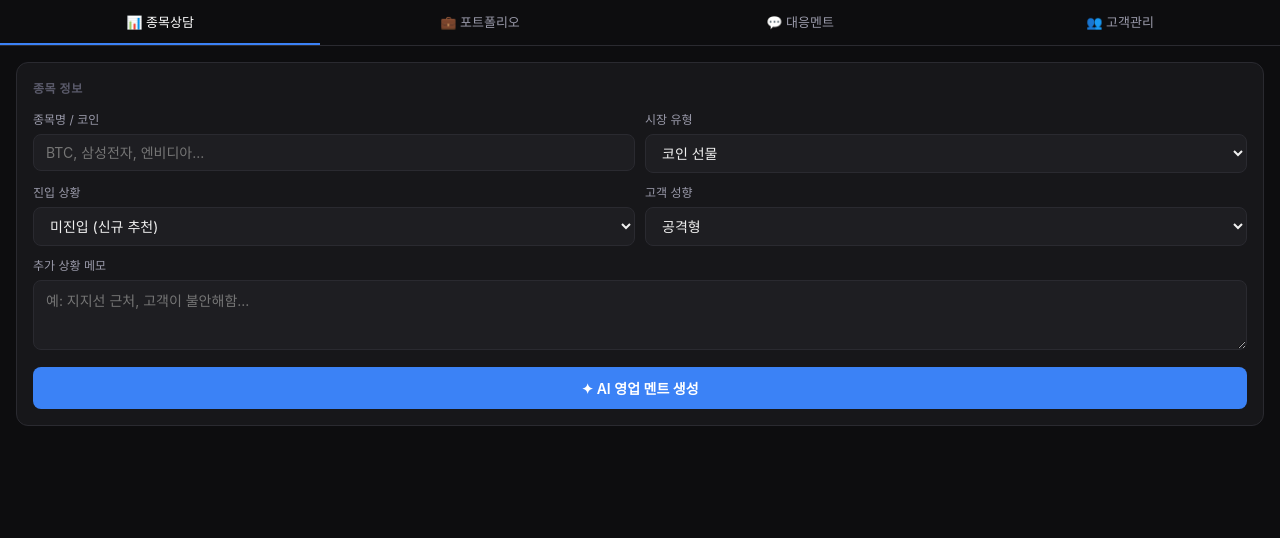
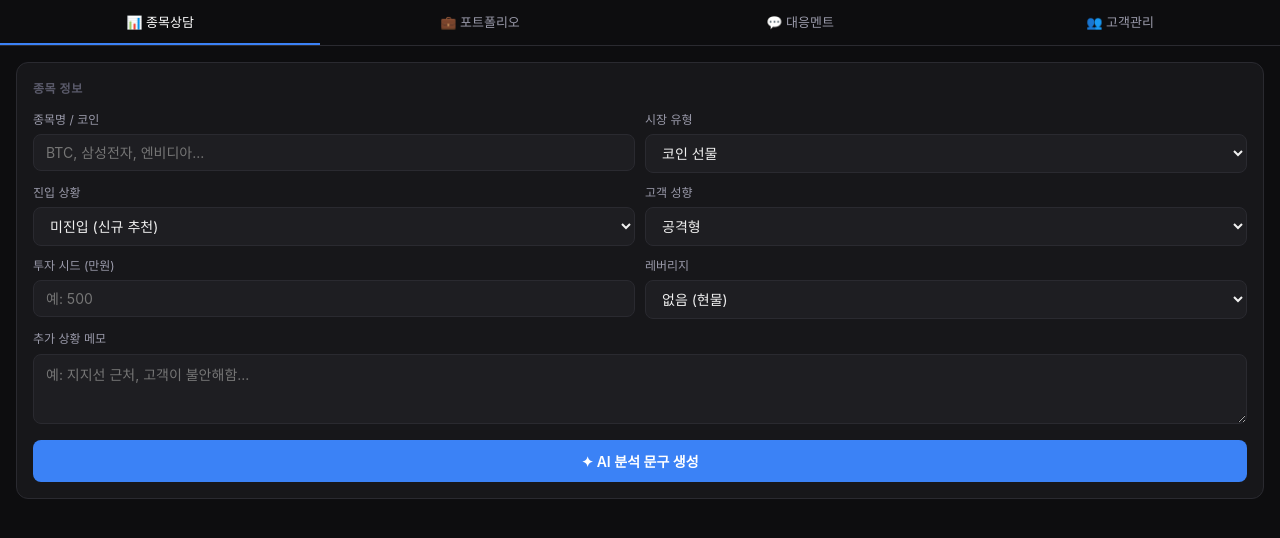
Before and after one commit to ekdnlt3456-coder/sales-assistant, a Flask app: page / in a window 1280 px wide. Shown: the part 59-597 px from the top of the page. Run offline with Flask 3, Linux system fonts and the light colour scheme; data that the repository does not hold is empty; some libraries are stand-ins or nearby versions.

Commit message:
Update index.html

```diff
--- a/templates/index.html
+++ b/templates/index.html
@@ -145,8 +145,21 @@ select option{background:var(--surface2)}
         </select>
       </div>
     </div>
+    <div class="row">
+      <div><label>투자 시드 (만원)</label><input type="number" id="seed" placeholder="예: 500"></div>
+      <div><label>레버리지</label>
+        <select id="leverage">
+          <option value="none">없음 (현물)</option>
+          <option value="3">3배</option>
+          <option value="5">5배</option>
+          <option value="10">10배</option>
+          <option value="20">20배</option>
+          <option value="50">50배</option>
+        </select>
+      </div>
+    </div>
     <div class="field"><label>추가 상황 메모</label><textarea id="consult-memo" placeholder="예: 지지선 근처, 고객이 불안해함..."></textarea></div>
-    <button class="btn btn-accent" onclick="runConsult()">✦ AI 영업 멘트 생성</button>
+    <button class="btn btn-accent" onclick="runConsult()">✦ AI 분석 문구 생성</button>
   </div>
   <div id="consult-result" class="result"><button class="copy-btn" onclick="copyResult('consult-result')">복사</button><span id="consult-text"></span></div>
 </div>
@@ -317,6 +330,8 @@ async function runConsult() {
   const position = document.getElementById('position');
   const style = document.getElementById('style');
   const memo = document.getElementById('consult-memo').value;
+  const seed = document.getElementById('seed').value;
+  const leverage = document.getElementById('leverage');
   showLoading('consult-result');
   try {
     const result = await callAI(`당신은 주식/코인 선물 트레이딩 전문 분석가입니다.
@@ -326,6 +341,8 @@ async function runConsult() {
 시장: ${market.options[market.selectedIndex].text}
 진입 상황: ${position.options[position.selectedIndex].text}
 투자자 성향: ${style.options[style.selectedIndex].text}
+투자 시드: ${seed ? seed + '만원' : '미입력'}
+레버리지: ${leverage.options[leverage.selectedIndex].text}
 추가 상황: ${memo || '없음'}
 
 다음 형식으로 작성:
```
